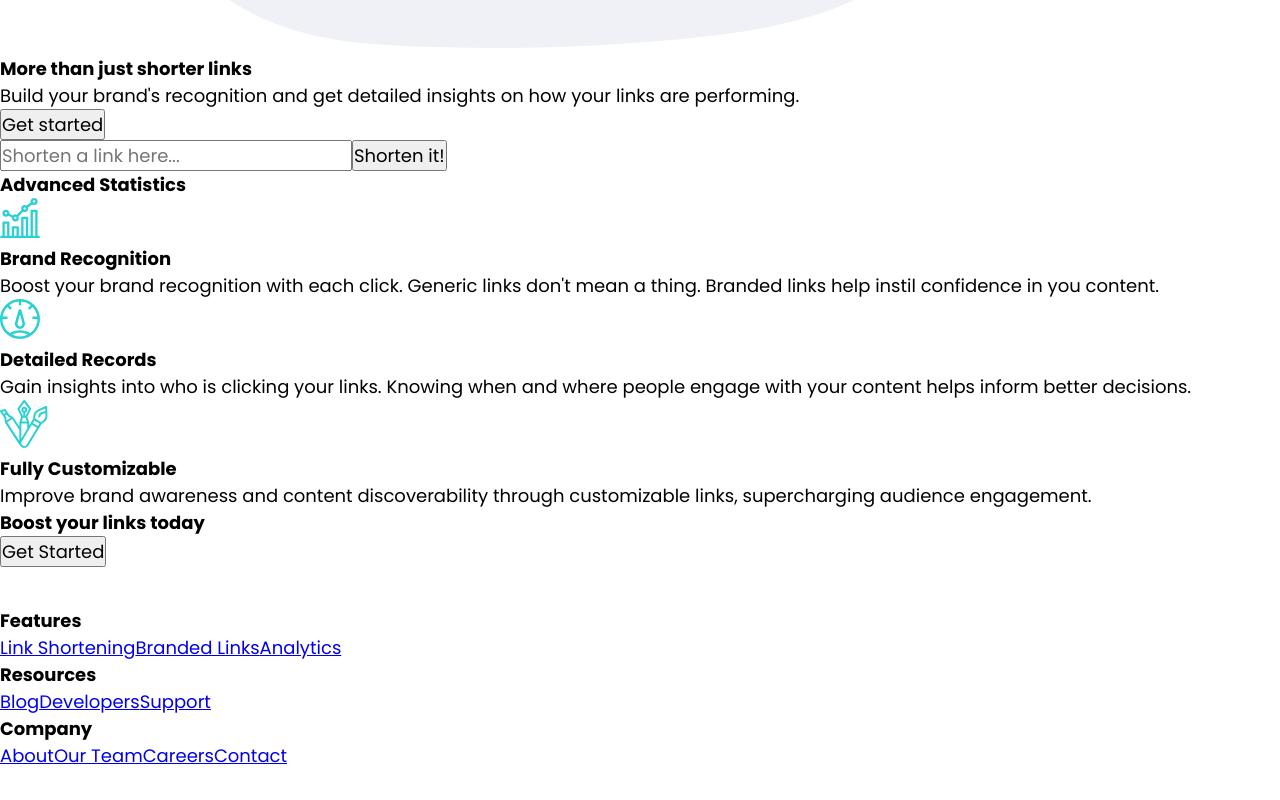
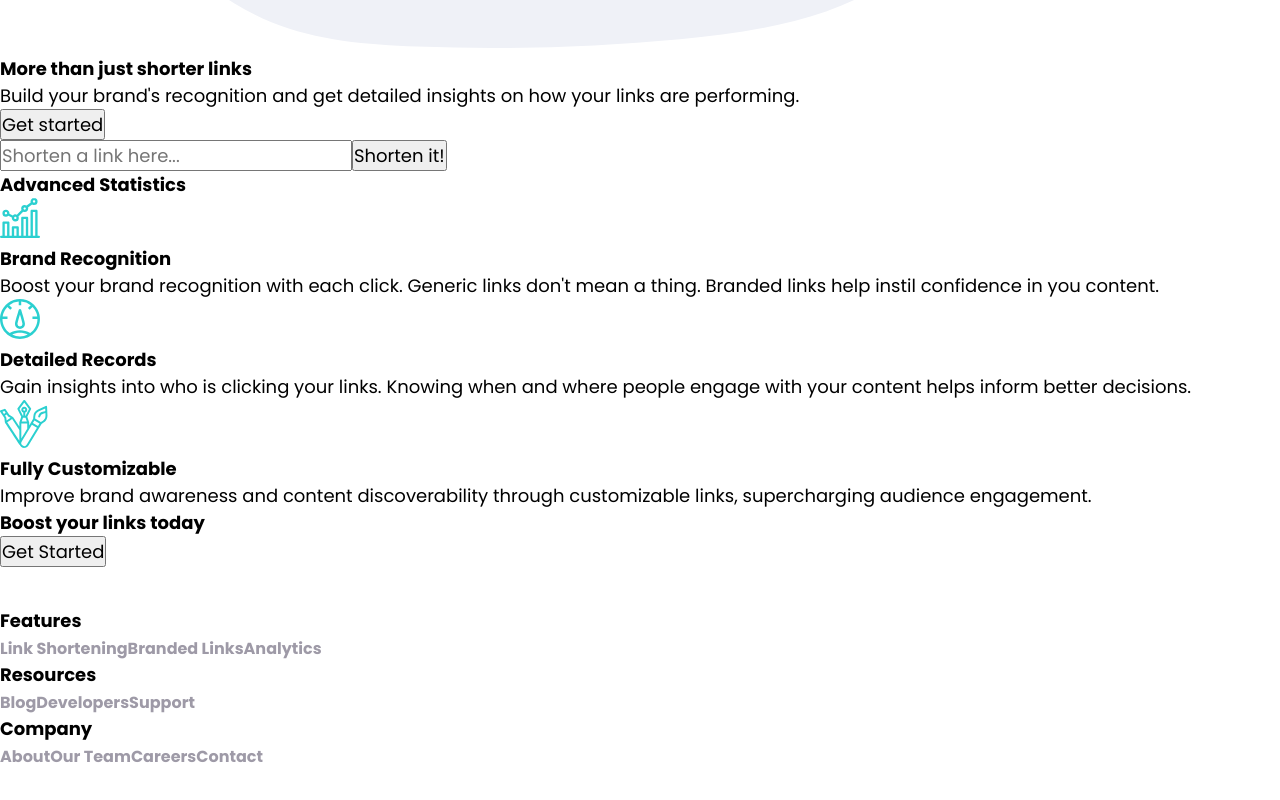
Before and after one commit to josesaulguerrero/url_shortener, a React (Create React App) app: page / in a window 1280 px wide. Shown: the part 705-1505 px from the top of the page. Built offline with nearby package versions, Linux system fonts and the light colour scheme.

Commit message:
the Link component was styled

```diff
--- /dev/null
+++ b/src/assets/styles/Link.css
@@ -0,0 +1,19 @@
+.Link {
+	width: 100%;
+	text-decoration: none;
+	text-align: center;
+}
+
+.navlink {
+	margin-bottom: 20px;
+	font-size: 1.6rem;
+	font-weight: bold;
+	color: #fffcff;
+}
+
+.footerLink {
+	margin-bottom: 20px;
+	font-size: 1.6rem;
+	font-weight: bold;
+	color: var(--Grayish_Violet);
+}
--- a/src/assets/styles/Navbar.module.css
+++ b/src/assets/styles/Navbar.module.css
@@ -55,6 +55,7 @@
 	margin: 0 auto;
 	padding: 20px;
 	background-color: var(--Dark_Violet);
+	border-radius: 10px;
 	transition: visibility 0.2s ease-in-out, opacity 0.2s ease-in-out;
 }
 
@@ -83,11 +84,10 @@
 
 .NavbarBreakLine {
 	width: 100%;
-	margin: 25px;
 	border: none;
 	border-top: 1px solid var(--Gray);
 }
 
 .NavbarButtons button {
-	margin-bottom: 20px;
+	margin-top: 20px;
 }
--- a/src/components/Link.js
+++ b/src/components/Link.js
@@ -1,12 +1,13 @@
 //libraries and hooks
 //components
 //assets
+import "../assets/styles/Link.css";
 
 export const Link = ({ href = "#", content = "write something", type }) => {
    return (
       <a
          href={href}
-         className={type}
+         className={`Link ${type}`}
       // I will add styles depending on the type of the link
       >{content}</a>
    );
--- a/src/components/ResourceCard.js
+++ b/src/components/ResourceCard.js
@@ -11,7 +11,7 @@ export const ResourceCard = ({ title, links }) => {
             links.map(
                ({ content }) =>
                   <Link
-                     type="footer-link"
+                     type="footerLink"
                      href="#"
                      key={content}
                      content={content}
```
